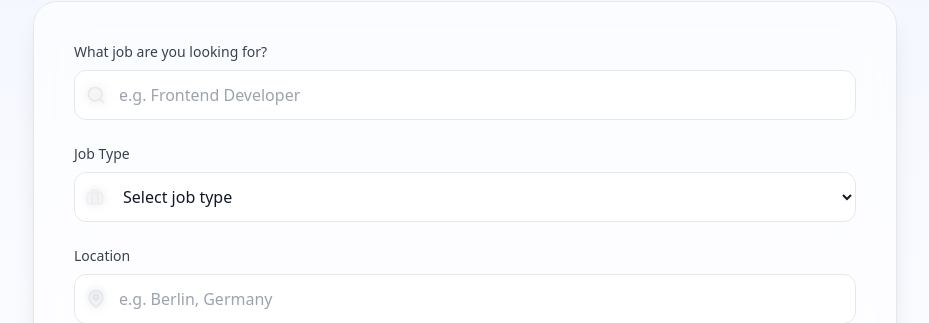
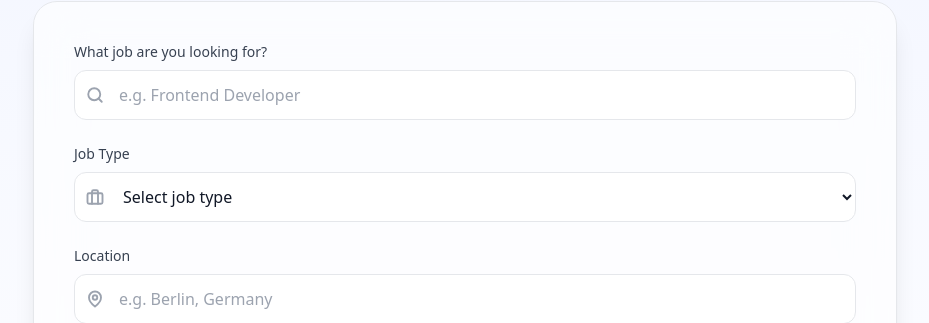
Before and after one commit to whoistahito/Job-Finder-Frontend, a React (Vite) app: page / in a window 1280 px wide. Shown: the part 477-800 px from the top of the page, without its empty margins (175-1104 px from the left). Built offline with nearby package versions, Linux system fonts and the light colour scheme.

Commit message:
Remove the blur from icon

```diff
--- a/src/components/ui/Input.tsx
+++ b/src/components/ui/Input.tsx
@@ -1,6 +1,6 @@
 import React from 'react';
-import { cn } from '../../utils/cn';
-import { LucideIcon } from 'lucide-react';
+import {cn} from '../../utils/cn';
+import {LucideIcon} from 'lucide-react';
 
 interface InputProps extends React.InputHTMLAttributes<HTMLInputElement> {
   label: string;
@@ -9,28 +9,32 @@ interface InputProps extends React.InputHTMLAttributes<HTMLInputElement> {
 }
 
 export const Input: React.FC<InputProps> = ({
-  label,
-  icon: Icon,
-  error,
+                                                label,
+                                                icon: Icon,
+                                                error,
   className,
-  ...props
+                                                ...props
 }) => {
   return (
     <div className="space-y-2">
       <label className="block text-sm font-medium text-gray-700">
         {label}
       </label>
-      <div className="relative">
+        <div className="relative group">
         {Icon && (
-          <Icon className="absolute left-3 top-1/2 -translate-y-1/2 text-gray-400 h-5 w-5" />
+            <div
+                className="absolute left-3 top-1/2 -translate-y-1/2 text-gray-400 transition-colors duration-200 group-focus-within:text-neon-pink">
+                <Icon className="h-[18px] w-[18px] stroke-[2.5px]"/>
+            </div>
         )}
         <input
           className={cn(
             "w-full px-4 py-3 rounded-xl border border-gray-200",
-            "bg-white/50 backdrop-blur-sm",
+              "bg-white",
             "transition-all duration-200",
             "placeholder:text-gray-400",
-            "focus:outline-none focus:ring-2 focus:ring-violet-500/20 focus:border-violet-500",
+              "focus:outline-none focus:ring-2 focus:ring-neon-pink/20 focus:border-neon-pink",
+              "hover:border-neon-pink/30",
             Icon && "pl-11",
             error && "border-red-500 focus:ring-red-500/20 focus:border-red-500",
             className
--- a/src/components/ui/Select.tsx
+++ b/src/components/ui/Select.tsx
@@ -37,7 +37,7 @@ export const Select: React.FC<SelectProps> = ({
                 <select
                     className={cn(
                         "w-full px-4 py-3 rounded-xl border border-gray-200",
-                        "bg-white/70 backdrop-blur-sm",
+                        "bg-white",
                         "transition-all duration-200",
                         "text-gray-900",
                         "focus:outline-none focus:ring-2 focus:ring-neon-pink/20 focus:border-neon-pink",
```
